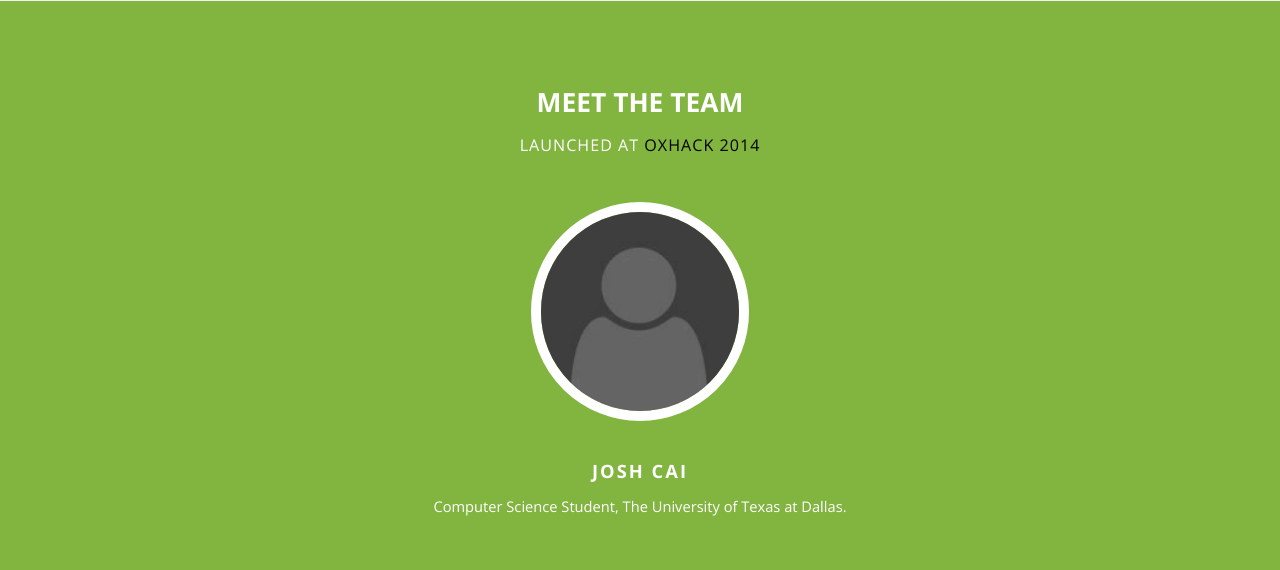
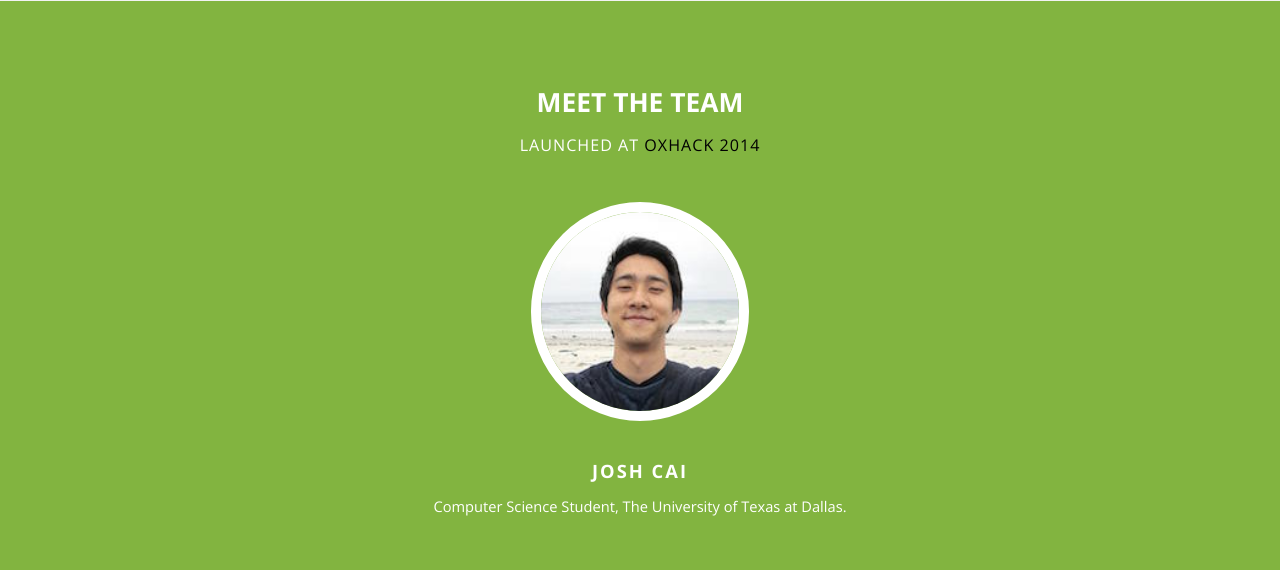
Before and after one commit to rebecca-owen/easyskim, a Flask app: template templates/login.html in a window 1280 px wide. Shown: the part 880-1450 px from the top of the page. Run offline with Flask 2, Linux system fonts and the light colour scheme; the template is opened without the code that fills it, so the values that code supplies are empty.

Commit message:
Add final team photos

```diff
--- a/templates/home.html
+++ b/templates/home.html
@@ -111,7 +111,7 @@
           </header>
           <div class="row">
             <div class="3u">
-              <a href="#" class="image"><img src="static/images/placeholder.png" alt=""></a>
+              <a href="#" class="image"><img src="static/images/josh.jpg" alt=""></a>
               <h3>Josh Cai</h3>
               <p>Computer Science Student, The University of Texas at Dallas.</p>
             </div>
--- a/templates/login.html
+++ b/templates/login.html
@@ -189,7 +189,7 @@
           </header>
           <div class="row">
             <div class="3u">
-              <a href="#" class="image"><img src="static/images/placeholder.png" alt=""></a>
+              <a href="#" class="image"><img src="static/images/josh.jpg" alt=""></a>
               <h3>Josh Cai</h3>
               <p>Computer Science Student, The University of Texas at Dallas.</p>
             </div>
```
Also changed, not shown: static/images/josh.jpg (added).
